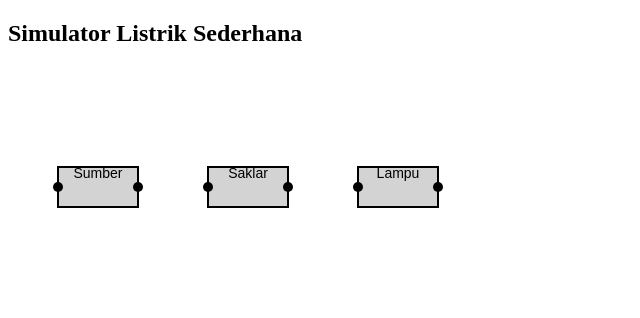
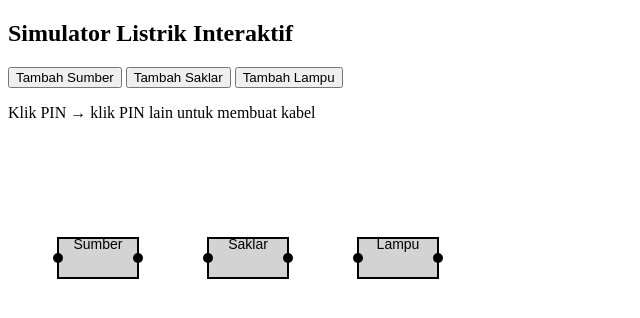
Before and after one commit to tokoarzaqilla-byte/simulator-listrik, a plain HTML site: page index.html in a window 1280 px wide. Shown: the whole page, without its empty margins (0-640 px from the left). Drawn offline with nearby package versions, Linux system fonts and the light colour scheme.

Commit message:
Update index.html

```diff
--- a/index.html
+++ b/index.html
@@ -5,9 +5,17 @@
   <script src="https://unpkg.com/konva@9/konva.min.js"></script>
 </head>
 <body>
-  <h2>Simulator Listrik Sederhana</h2>
-  <div id="container"></div>
 
-  <script src="script.js"></script>
+<h2>Simulator Listrik Interaktif</h2>
+
+<button onclick="tambahSumber()">Tambah Sumber</button>
+<button onclick="tambahSaklar()">Tambah Saklar</button>
+<button onclick="tambahLampu()">Tambah Lampu</button>
+
+<p>Klik PIN → klik PIN lain untuk membuat kabel</p>
+
+<div id="container"></div>
+
+<script src="script.js"></script>
 </body>
 </html>
```
